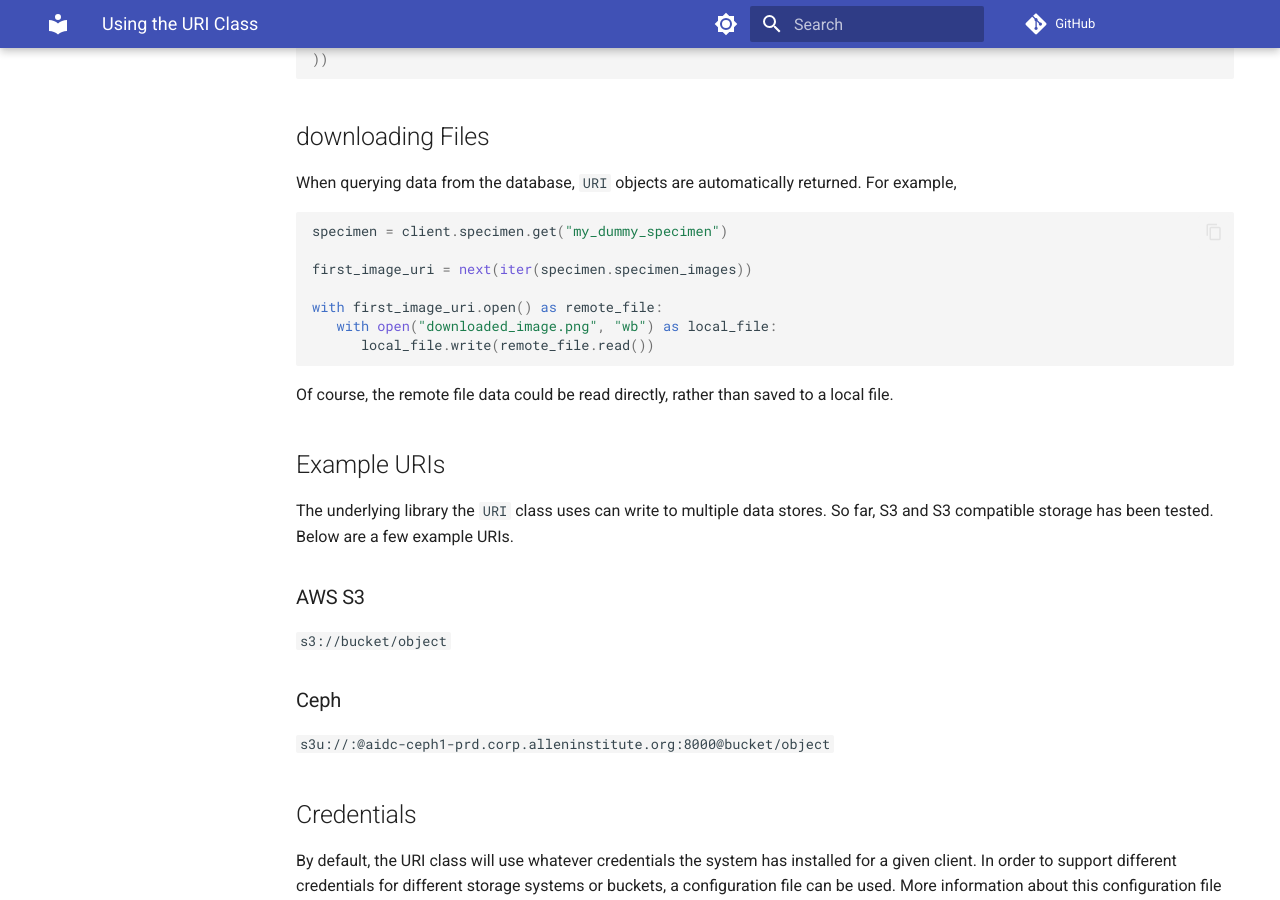
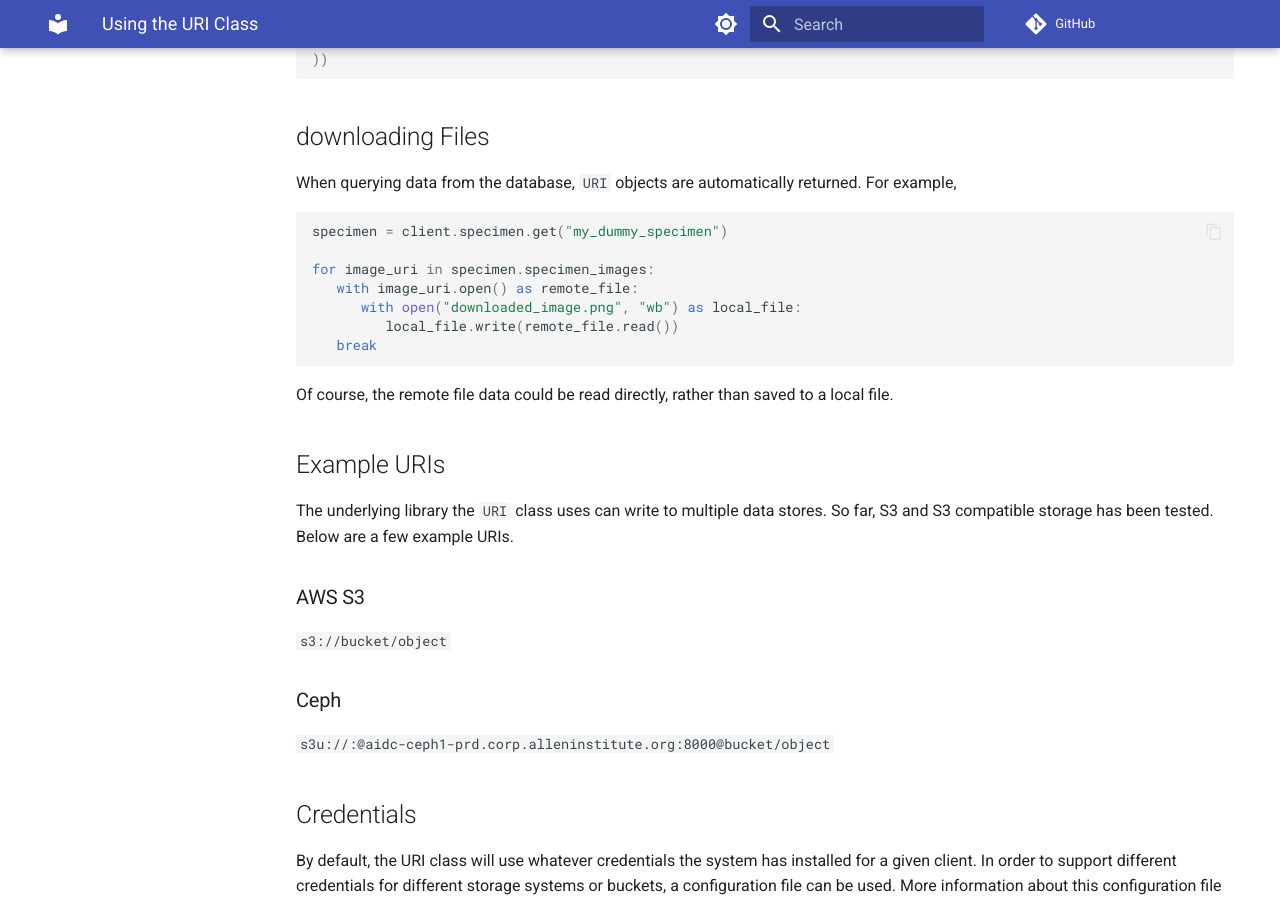
Before and after one commit to TilEM-project/TEMdb, an MkDocs documentation site: the page built from docs/using_uri_class.md, in a window 1280 px wide and 900 px high, scrolled down 762 px. Built offline with MkDocs 1.6.1 and Material for MkDocs 9.7.7, drawn with Linux system fonts in a browser that asks for light colours; comment, search, counter and statistics services are not loaded.

Commit message:
cleaned up URI example code

````diff
--- a/docs/using_uri_class.md
+++ b/docs/using_uri_class.md
@@ -37,11 +37,11 @@ When querying data from the database, `URI` objects are automatically returned.
 ```python
 specimen = client.specimen.get("my_dummy_specimen")
 
-first_image_uri = next(iter(specimen.specimen_images))
-
-with first_image_uri.open() as remote_file:
-   with open("downloaded_image.png", "wb") as local_file:
-      local_file.write(remote_file.read())
+for image_uri in specimen.specimen_images:
+   with image_uri.open() as remote_file:
+      with open("downloaded_image.png", "wb") as local_file:
+         local_file.write(remote_file.read())
+   break
 ```
 
 Of course, the remote file data could be read directly, rather than saved to a local file.
````
